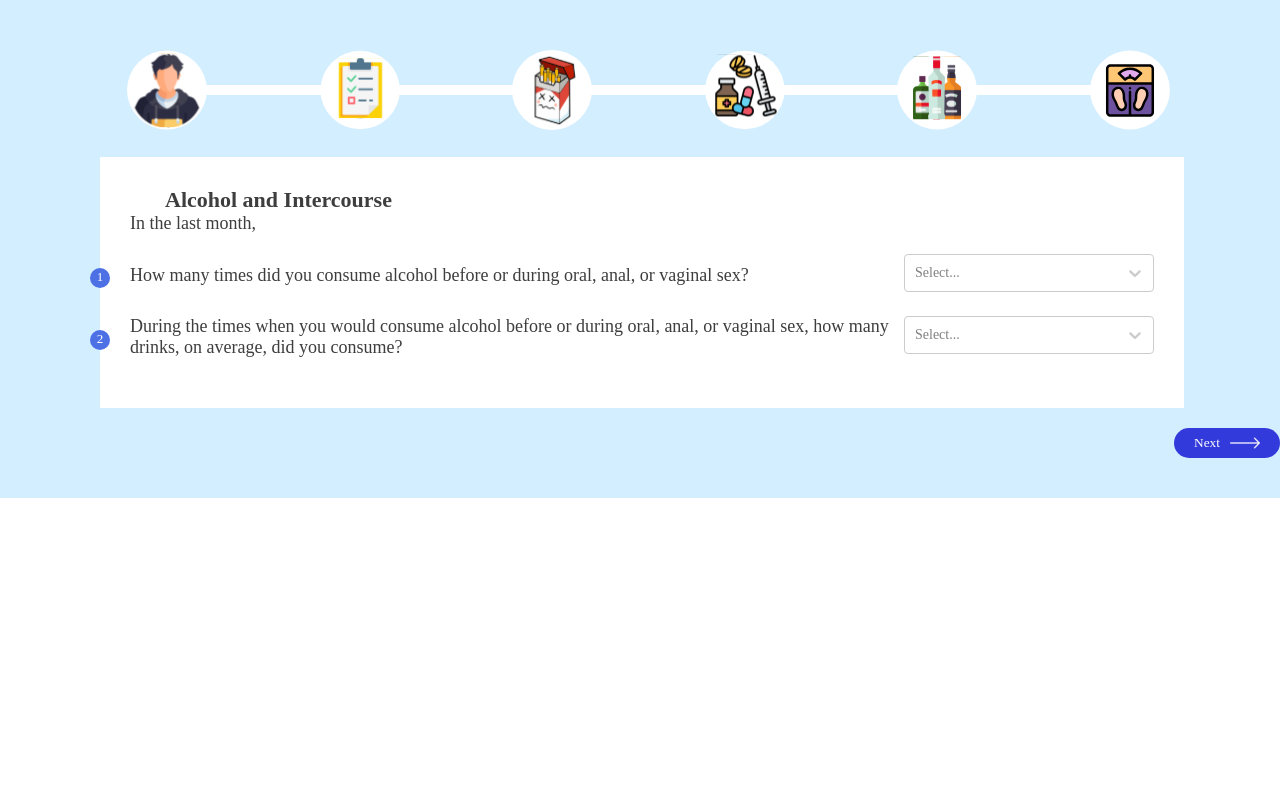
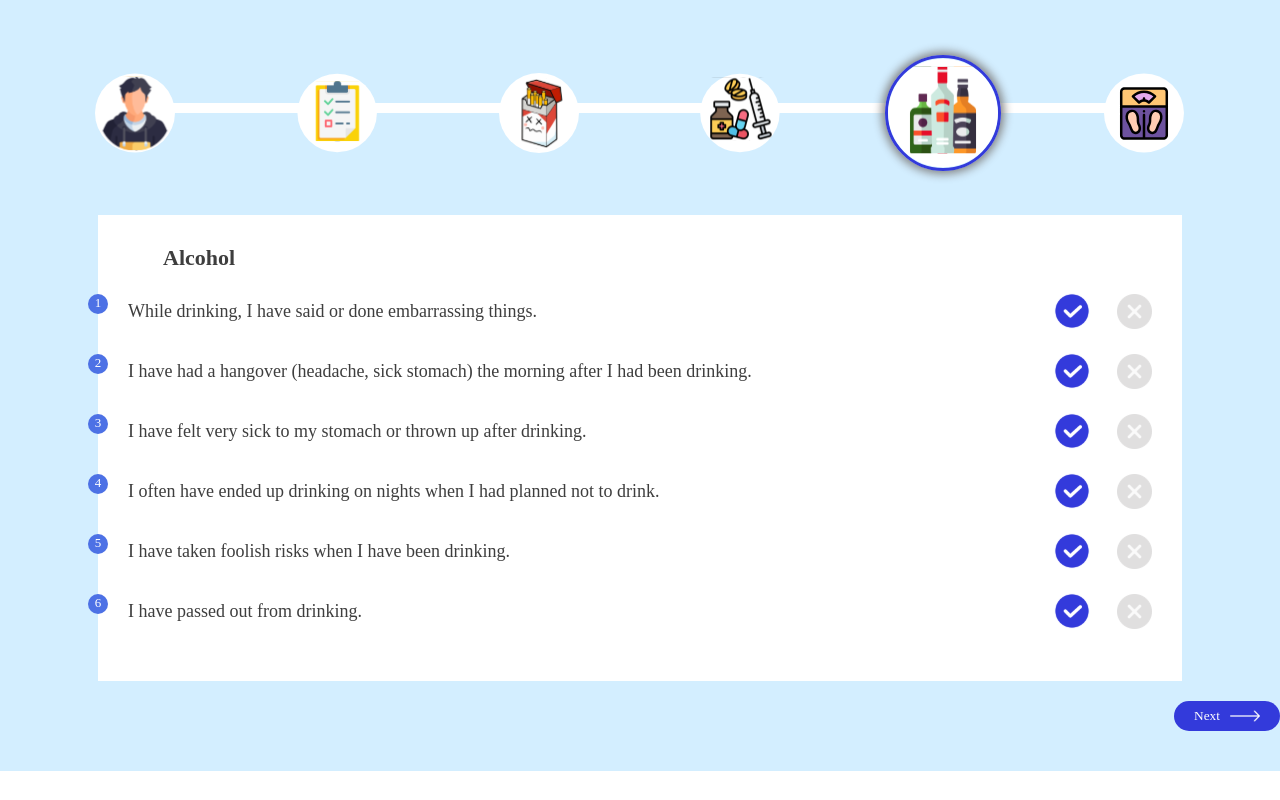
Before and after one commit to AshmiyaV/youth-gps, a React (Create React App) app: page /MI2 in a window 1280 px wide. Built offline with nearby package versions, Linux system fonts and the light colour scheme; a web font is replaced by a local one.

Commit message:
youth gps changes

```diff
--- a/src/App.css
+++ b/src/App.css
@@ -14,7 +14,7 @@
 }
 
 .App-header {
-  background-color: #FFF;
+  /* background-color: #FFF; */
   min-height: 100vh;
   display: flex;
   flex-direction: column;
@@ -40,4 +40,9 @@
 body, html, button{
   font-family: Inknut Antiqua !important;
   color: #3e3e3e;
+  height: 100% !important;
 }
+
+#root{
+  height: 100%;
+}
--- a/src/App.jsx
+++ b/src/App.jsx
@@ -10,9 +10,9 @@ import MIView2 from './pages/MIView2.jsx';
 
 function App() {
   return (
-    <div className="App">
+    // <div className="App">
       <BrowserRouter>
-        <header className="App-header">
+        {/* <header className="App-header"> */}
           <Routes>
             <Route path='/' element={<HomeLoginPage />} />
             <Route path='/candidateInfo' element={<CandidateInfo />} />
@@ -21,9 +21,9 @@ function App() {
             <Route path='/vape' element={<VapeView />} />
             <Route path='/drug' element={<DrugsView />} />
           </Routes>
-        </header>
+        {/* </header> */}
       </BrowserRouter>
-    </div>
+    // </div>
   );
 }
 
--- a/src/pages/Alcohol2View.jsx
+++ b/src/pages/Alcohol2View.jsx
@@ -106,7 +106,7 @@ width: 20px;
 height: 20px;
 position: absolute;
     left: -40px;
-    top: 14px;
+    top: 3px;
 border-radius: 50%;
 font-size: 13px;
 color: white;
@@ -135,6 +135,9 @@ const QuestionSection = styled.section`
 position: relative;
     margin: 20px 0;
     padding: 0;
+    h3{
+        line-height: 1.5;
+    }
 `;
 
 export default Alcohol2View;
--- a/src/pages/AlcoholIntercourseView.jsx
+++ b/src/pages/AlcoholIntercourseView.jsx
@@ -59,7 +59,7 @@ width: 20px;
 height: 20px;
 position: absolute;
     left: -40px;
-    top: 14px;
+    top: 3px;
 border-radius: 50%;
 font-size: 13px;
 color: white;
@@ -124,6 +124,7 @@ position: relative;
     padding: 0;
     h3{
         width: 75%;
+        line-height: 1.5;
     }
 `;
 
--- a/src/pages/BACView.jsx
+++ b/src/pages/BACView.jsx
@@ -14,13 +14,15 @@ const BACView = () => {
                         <span>1</span>
                     </QuestionNumber>
                     <DataWrap>
+                        <div style={{width: "120px"}}>
                     <h3>Height</h3>
-                    <div>
+                    </div>
+                    <Data>
                     <input
                     type="number"
                     />
-                    <span>cm</span>
-                    </div>
+                    <h3>cm</h3>
+                    </Data>
                     </DataWrap>
                     </div>
                 </QuestionSection>
@@ -30,13 +32,15 @@ const BACView = () => {
                         <span>2</span>
                     </QuestionNumber>
                     <DataWrap>
+                    <div style={{width: "120px"}}>
                     <h3>Weight</h3>
-                    <div>
+                    </div>
+                    <Data>
                     <input
                     type="number"
                     />
-                    <span>kg</span>
-                    </div>
+                    <h3>kg</h3>
+                    </Data>
                          </DataWrap>
                     </div>
                 </QuestionSection>
@@ -64,8 +68,8 @@ span{
 
 const DataWrap = styled.div`
 display: flex;
-width: 350px;
-justify-content: space-between;
+/* width: 350px; */
+/* justify-content: space-between; */
 align-items: center;
 h3{
     /* width: 100px; */
@@ -88,6 +92,18 @@ const QuestionSection = styled.section`
 position: relative;
     margin: 0;
     padding: 0;
+    margin-bottom: 20px;
+    h3{
+        /* line-height: 1.5; */
+    }
+`;
+const Data = styled.div`
+display: flex;
+align-items: center;
+input{
+    margin-right: 7px;
+    font-size: 18px;
+}
 `;
 
 export default BACView;
--- a/src/pages/DrugsView.jsx
+++ b/src/pages/DrugsView.jsx
@@ -85,7 +85,7 @@ width: 20px;
 height: 20px;
 position: absolute;
     left: -40px;
-    top: 14px;
+    top: 3px;
 border-radius: 50%;
 font-size: 13px;
 color: white;
@@ -101,6 +101,9 @@ const QuestionSection = styled.section`
 position: relative;
     margin: 0;
     padding: 0;
+    h3{
+        line-height: 1.5;
+    }
 `;
 
 export default DrugsView;
--- a/src/pages/HomeLoginPage.css
+++ b/src/pages/HomeLoginPage.css
@@ -30,6 +30,7 @@
     /* left: 0; */
     /* flex: 50%; */
     /* overflow-x:hidden; */
+    /* background-image: url(pe); */
     width: 100%;
     height: 100vh;
     overflow: hidden;
@@ -39,6 +40,7 @@
     text-align: center;
     margin: auto;
     font-family: Inknut Antiqua;
+    align-self: center;
 }
 
 .logoImage{
--- a/src/pages/HomeLoginPage.jsx
+++ b/src/pages/HomeLoginPage.jsx
@@ -1,7 +1,7 @@
 import './HomeLoginPage.css'
 import styled from "styled-components";
 // import vectorImage from '../resources/home-page-vector.png'
-import peopleImage from '../resources/homepage-bg.svg'
+import peopleImage from '../resources/homepage-bg.svg';
 import logo from '../resources/logo-new.png'
 // import vectorImage2 from '../resources/home-page-vector2.png'
 import * as React from 'react'
@@ -34,10 +34,10 @@ class HomeLoginPage extends React.Component {
         return (
                 <Home>
                     <div className='MainDiv'>
-                        <div className='images'>
+                        <ImageDiv>
                             {/* <img className='vector1' src={vectorImage} alt="Welcome to Youth GPS"></img> */}
-                            <img className='peopleImage' src={peopleImage} alt="Welcome to Youth GPS"></img>
-                        </div>
+                            {/* <img className='peopleImage' src={peopleImage} alt="Welcome to Youth GPS"></img> */}
+                        </ImageDiv>
                         <div className="textDiv">
                             <img width="50px" height="50px" src={logo}></img>
                             <Welcome>Welcome to Survey</Welcome>
@@ -75,8 +75,11 @@ const Home = styled.article`
     top: 0;
     left: 0;
     width: 100%;
+    height: 100%;
     overflow: hidden;
     .MainDiv{
+        height: 100%;
+        position: relative;
     display: grid;
     grid-template-columns: 50% 50%;
     overflow: hidden;
@@ -97,7 +100,7 @@ margin: 20px;
     }
     img{
     overflow:hidden; }
-    @media only screen and (max-width: 768px) {
+    @media only screen and (max-width: 820px) {
   /* For everything bigger than 768px */
   .peopleImage{
     display: none;
@@ -110,6 +113,15 @@ margin: 20px;
 
 const Welcome = styled.h2`
 margin: 0;
+`;
+
+const ImageDiv = styled.div`
+   background-image: url(${peopleImage});
+   background-size: cover;
+      background-position: center;
+    width: 100%;
+    height: 100%;
+    /* overflow: hidden; */
 `;
 
 const LoginBtn = styled.button`
--- a/src/pages/MIView1.jsx
+++ b/src/pages/MIView1.jsx
@@ -53,6 +53,7 @@ const MIView1 = () => {
 
 const VapeWrap = styled.article`
 width: 100%;
+height: 100%;
 background-color: #D3EEFF;
 display: flex;
     flex-direction: column;
@@ -96,7 +97,7 @@ display: flex;
     margin: 50px 0 20px 0;
     width: 100%;
 `;
-const Content = styled.div`
+export const Content = styled.div`
 display: flex;
     align-items: center;
     flex-direction: column;
--- a/src/pages/MIView2.jsx
+++ b/src/pages/MIView2.jsx
@@ -2,7 +2,8 @@ import * as React from "react";
 import styled from "styled-components";
 import ProgressBar from "./ProgressBar";
 // import VapeView from "./VapeView";
-import DrugsView from "./DrugsView";
+// import DrugsView from "./DrugsView";
+import { Content } from "./MIView1";
 // import BACView from "./BACView";
 import RightArrow from '../resources/right-arrow.svg';
 import Alcohol2View from "./Alcohol2View";
@@ -35,18 +36,19 @@ const MIView2 = () => {
         //     img: BAC,
         // }
     ];
-    const [selected, setSelected] = React.useState("intercourse");
+    const [selected, setSelected] = React.useState("alcohol");
     return(
         <VapeWrap>
-            <div style={{alignItems: "center"}}>
+            <Content>
+            {/* <div style={{alignItems: "center"}}>      */}
             <ProgressBarWrap>
                <ProgressBar selected={selected} />
             </ProgressBarWrap>
             <Form>
                 {components.filter((i) => i.title === selected)[0]?.view}
             </Form>
-            </div>
-            <div style={{    alignSelf: "flex-end"}}>
+            </Content>
+            <div style={{ alignSelf: "flex-end"}}>
             <Button>Next <img src={RightArrow} height={30} /></Button>
             </div>
         </VapeWrap>
--- a/src/pages/ProgressBar.jsx
+++ b/src/pages/ProgressBar.jsx
@@ -50,14 +50,14 @@ const ProgressBar = (props) => {
                     <div style={{height: '4px', backgroundColor: 'white', width: '4%'}}></div> */}
                 {/* </div> */}
                 <Bar>
-                  {sections.map((i) => {
+                  {sections.map((i, index) => {
                    return( <SectionDiv key={i.title}>
                     <ImgWrap className= {classNames({
 		'selected': selected === i.title
 	})}>
                         <img width="80px" height="80px" src={i.img} />
                         </ImgWrap>
-                        <span />
+                        {index !== sections.length - 1 && <Line />}
                     </SectionDiv>)
                   })}
                 </Bar>
@@ -67,11 +67,11 @@ const ProgressBar = (props) => {
 
 const Bar = styled.section`
 display: flex;
-width: 80%;
+width: 85%;
 justify-content: space-between;
 /* :nth-last-child(){ */
     div:last-child{
-        width: 6%;
+        width: fit-content;
         ::after{
         display: none !important;
         }
@@ -82,6 +82,7 @@ justify-content: space-between;
 const ImgWrap = styled.section`
 margin-left: -1px;
 z-index: 1;
+margin-top: 5px;
 /* ::after{
     content: '';
   position: absolute;
@@ -101,17 +102,17 @@ display: flex;
 align-items: center;
 position: relative;
 width: 20%;
-::after{
+/* ::after{
     content: '';
   position: absolute;
   width: 80%;
   height: 10px;
   background-color: white;
-  top: 35px;
-  /* bottom: 0; */
+  top: 50px;
+   bottom: 0;
   margin-left: -1px;
   z-index: -1;
-}
+} */
 /* span{
     display: block;
     width: 100px;
@@ -126,7 +127,9 @@ width: 20%;
         border: 3px solid #333ADB;
         box-shadow: 0px 0px 10px 3px grey;
         border-radius: 50%;
-        ::after{
+        /* margin-right: 10%; */
+        margin-left: -15%;
+        /* ::after{
     content: '';
   position: absolute;
   width: 6px;
@@ -135,9 +138,19 @@ width: 20%;
   bottom: 0;
   left: 50%;
   margin-left: -3px;
-}
+} */
     }
 }
 `;
+const Line = styled.span`
+    height: 10px;
+    display: block;
+    background-color: white;
+    margin-left: -20px;
+    margin-right: -5px;
+    width: 100%;
+    /* padding: -6px; */
+    margin-top: -10px;
+`;
 
 export default ProgressBar;
--- a/src/pages/VapeView.jsx
+++ b/src/pages/VapeView.jsx
@@ -132,7 +132,7 @@ width: 20px;
 height: 20px;
 position: absolute;
     left: -40px;
-    top: 14px;
+    top: 3px;
 border-radius: 50%;
 font-size: 13px;
 color: white;
@@ -146,20 +146,6 @@ span{
 /* margin: -30px; */
 `;
 
-const ProgressBarWrap = styled.section`
-display: flex;
-    justify-content: center;
-    margin: 50px 0 20px 0;
-    width: 100%;
-`;
-
-const Form = styled.section`
-width: 80%;
-background-color: white;
-margin: 20px 100px;
-padding: 30px;
-`;
-
 // const SliderWrap = styled.div`
 //  margin: 25px 0 40px;
 // `;
@@ -168,6 +154,9 @@ const QuestionSection = styled.section`
 position: relative;
     margin: 0;
     padding: 0;
+    h3{
+        line-height: 1.5;
+    }
 `;
 
 export default VapeView;
```
